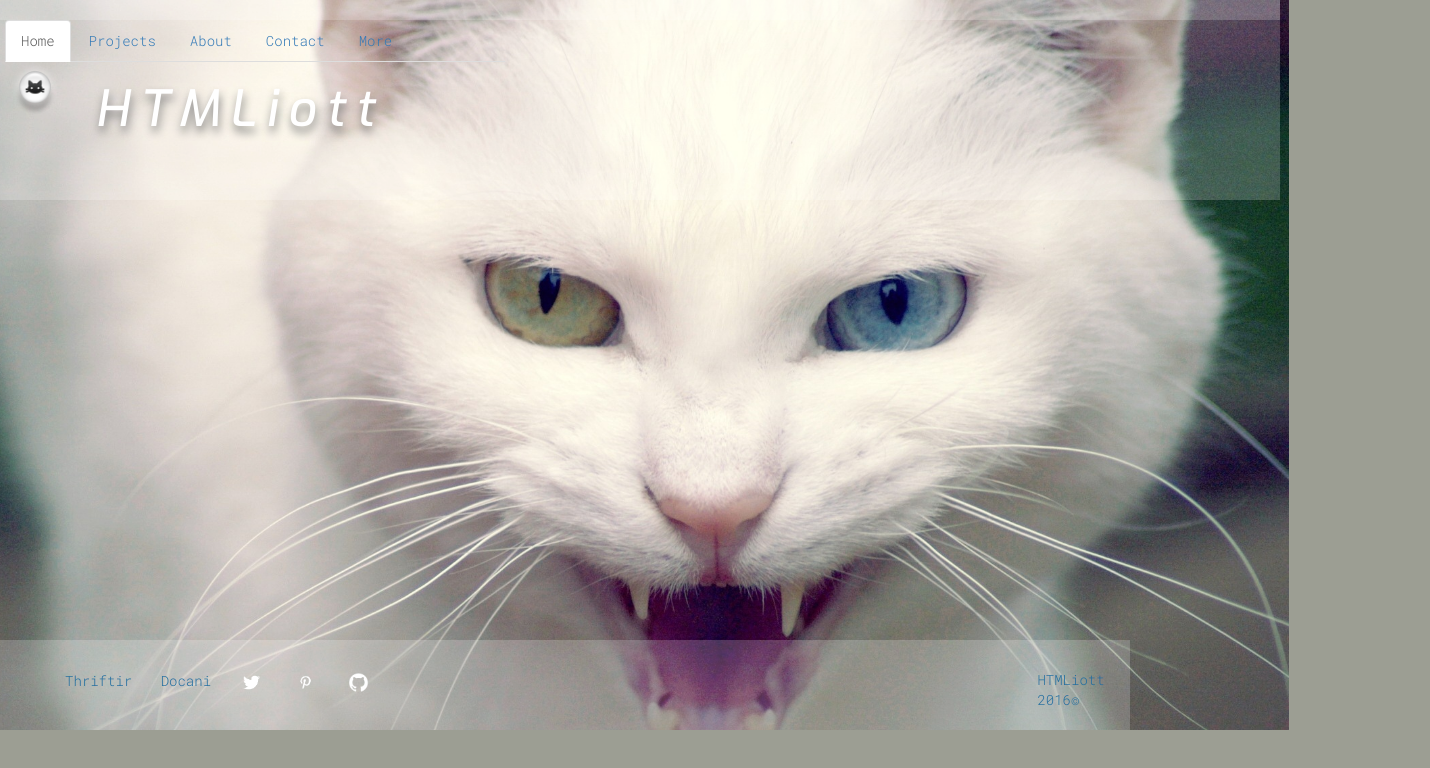
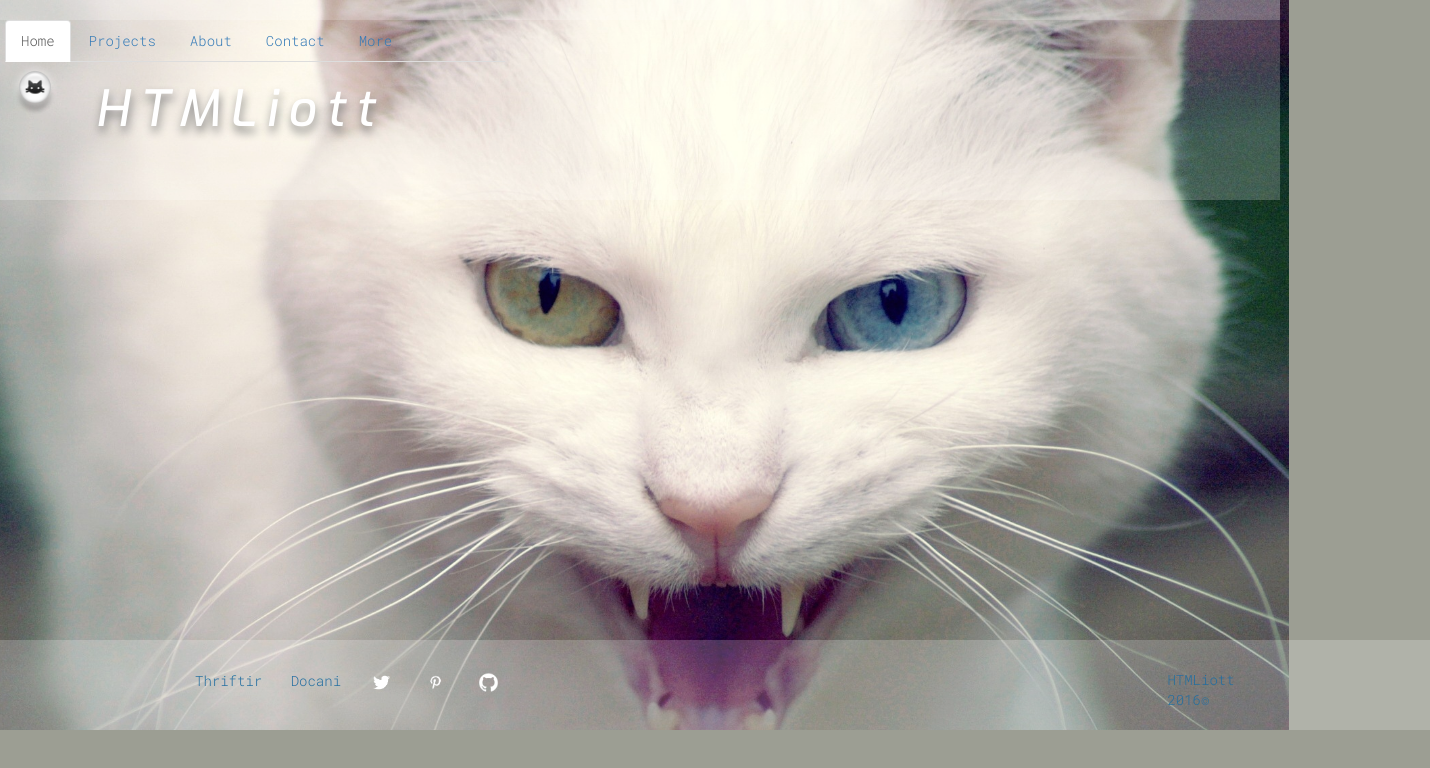
Before and after one commit to HTMLiott/portfolio-octo-fortnight, a plain HTML site: page index.html in a window 1280 px wide. Shown: the whole page, 1430 px wide, since content can reach past the window. Drawn offline with nearby package versions, Linux system fonts and the light colour scheme.

Commit message:
Update main.css

```diff
--- a/main.css
+++ b/main.css
@@ -56,10 +56,9 @@ html, body {
 
 .footer {
 	background:rgba(255, 255, 255, 0.2);
-	background-size:contain;
 	color:#236ea0;
 	padding:30px 0 20px 0;
-	margin-right:150px;
+	margin-right:-150px;
 }
 
 .footer img {
```
